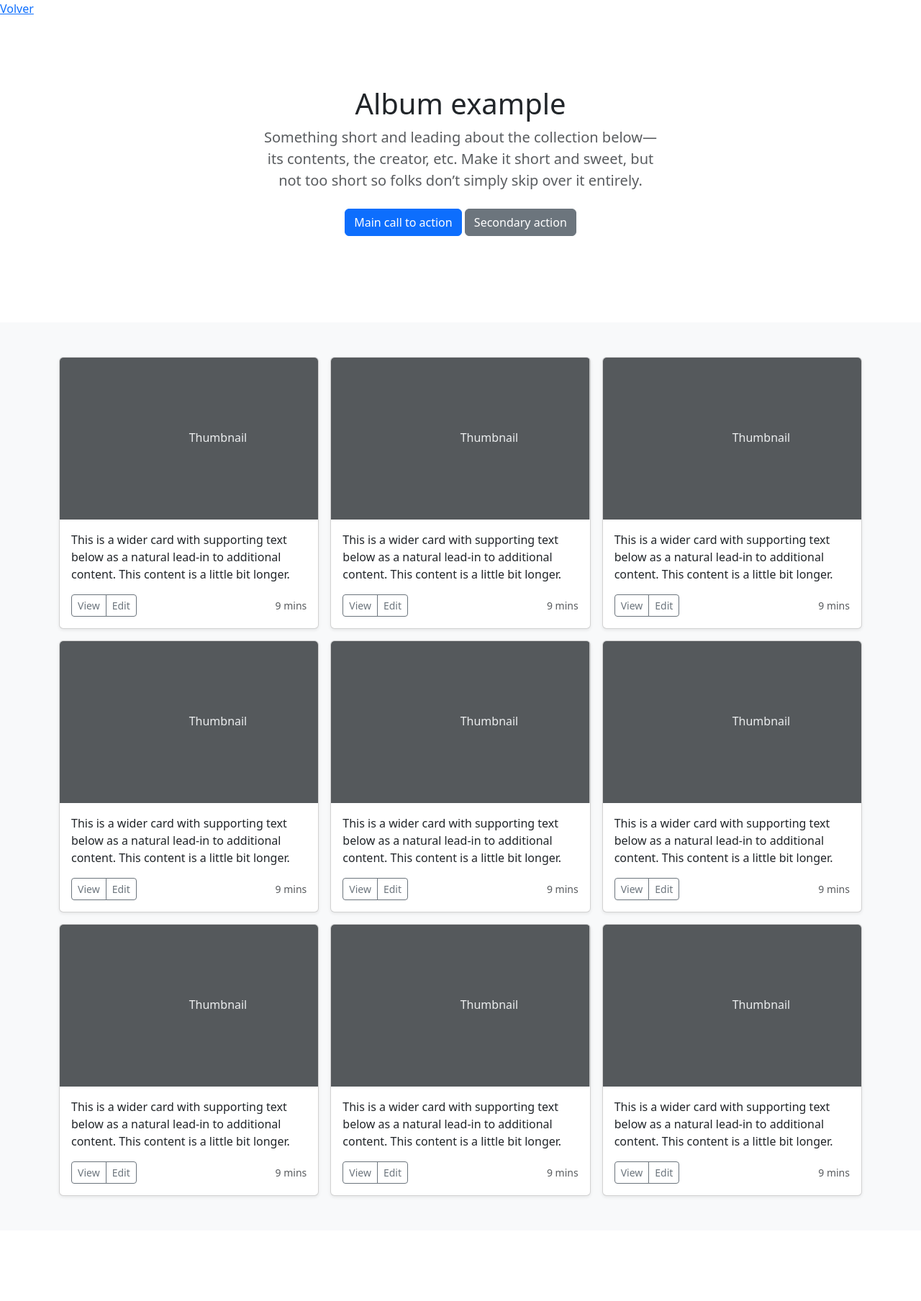
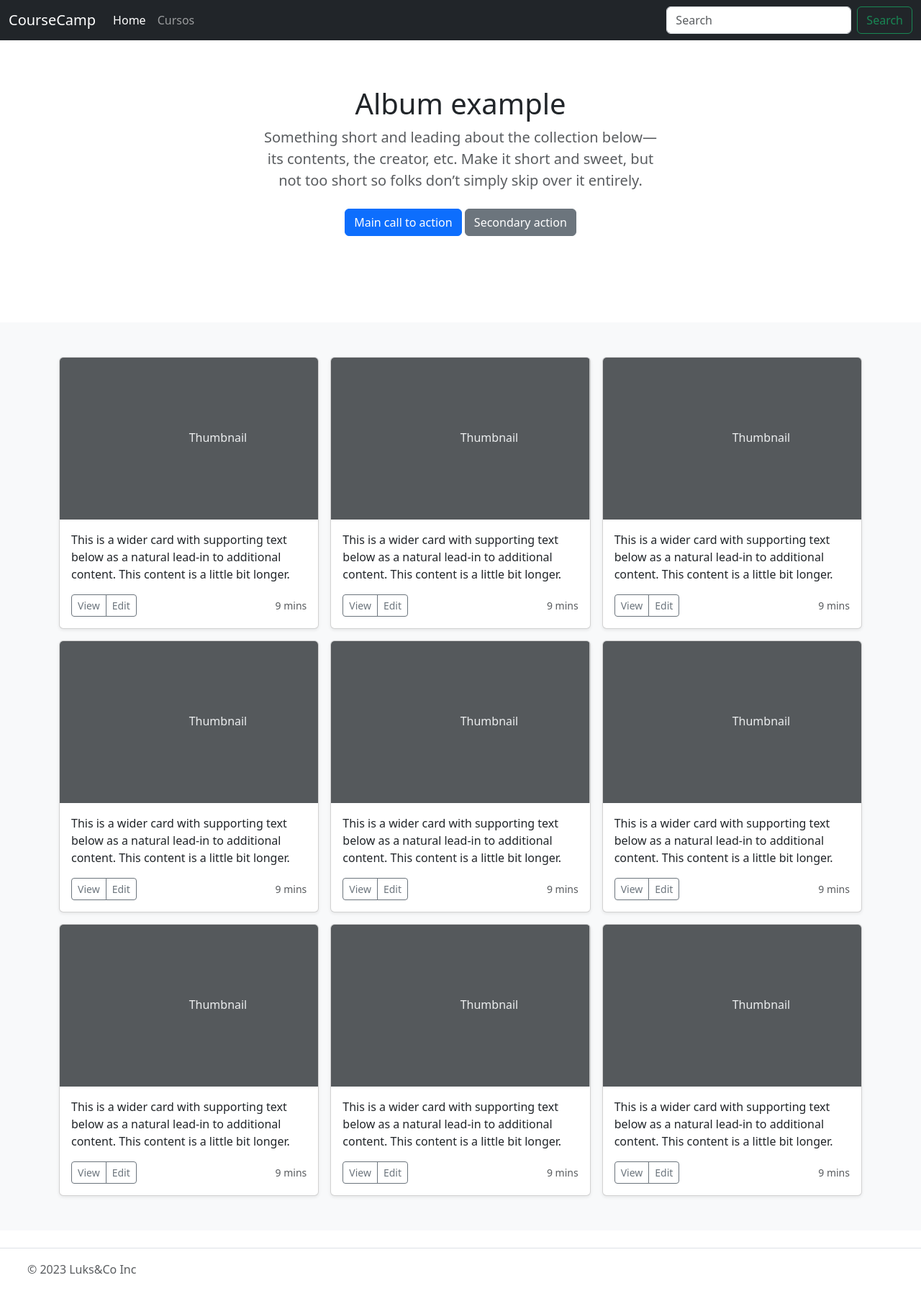
Before and after one commit to LusCard/practica-bootstrap5-v1, a plain HTML site: page paginacursos.html in a window 1280 px wide. Shown: the whole page at 72% size. Before the commit the page ends 1710 px from the top, so only its background shows below. Drawn offline with nearby package versions, Linux system fonts and the light colour scheme.

Commit message:
Estructura de paginacursos hecha  26-04-23

```diff
--- a/paginacursos.html
+++ b/paginacursos.html
@@ -10,6 +10,28 @@
     <link rel="js" href="	https://cdn.jsdelivr.net/npm/bootstrap@5.3.0-alpha3/dist/js/bootstrap.bundle.min.js">
 </head>
 <body>
+  <nav class="navbar navbar-expand-md navbar-dark fixed-top bg-dark">
+    <div class="container-fluid">
+      <a class="navbar-brand" href="index.html">CourseCamp</a>
+      <button class="navbar-toggler" type="button" data-bs-toggle="collapse" data-bs-target="#navbarCollapse" aria-controls="navbarCollapse" aria-expanded="false" aria-label="Toggle navigation">
+        <span class="navbar-toggler-icon"></span>
+      </button>
+      <div class="collapse navbar-collapse" id="navbarCollapse">
+        <ul class="navbar-nav me-auto mb-2 mb-md-0">
+          <li class="nav-item">
+            <a class="nav-link active" aria-current="page" href="index.html">Home</a>
+          </li>
+          <li class="nav-item">
+            <a class="nav-link" href="paginacursos.html">Cursos</a>
+          </li>
+        </ul>
+        <form class="d-flex" role="search">
+          <input class="form-control me-2" type="search" placeholder="Search" aria-label="Search">
+          <button class="btn btn-outline-success" type="submit">Search</button>
+        </form>
+      </div>
+    </div>
+  </nav>
     <nav><a href="index.html">Volver</a></nav>
     <main>
 
@@ -171,6 +193,22 @@
           </div>
         </div>
 
+        <footer class="d-flex flex-wrap justify-content-between align-items-center py-3 my-4 border-top">
+          <div class="col-md-4 d-flex align-items-center">
+            <a href="/" class="mb-3 me-2 mb-md-0 text-body-secondary text-decoration-none lh-1">
+              <svg class="bi" width="30" height="24"><use xlink:href="#bootstrap"></use></svg>
+            </a>
+            <span class="mb-3 mb-md-0 text-body-secondary">© 2023 Luks&Co Inc</span>
+          </div>
+
+          <ul class="nav col-md-4 justify-content-end list-unstyled d-flex">
+            <li class="ms-3"><a class="text-body-secondary" href="https://twitter.com/JMilei?s=20"><svg class="bi" width="24" height="24"><use xlink:href="#twitter"></use></svg></a></li>
+            <li class="ms-3"><a class="text-body-secondary" href="https://www.instagram.com/erb/?hl=en"><svg class="bi" width="24" height="24"><use xlink:href="#instagram"></use></svg></a></li>
+            <li class="ms-3"><a class="text-body-secondary" href="https://twitter.com/alferdez"><svg class="bi" width="24" height="24"><use xlink:href="#facebook"></use></svg></a></li>
+          </ul>
+        </footer>
+
+
       </main>
 </body>
 </html>
```
Also changed, not shown: index.html (+3 -3 lines).
